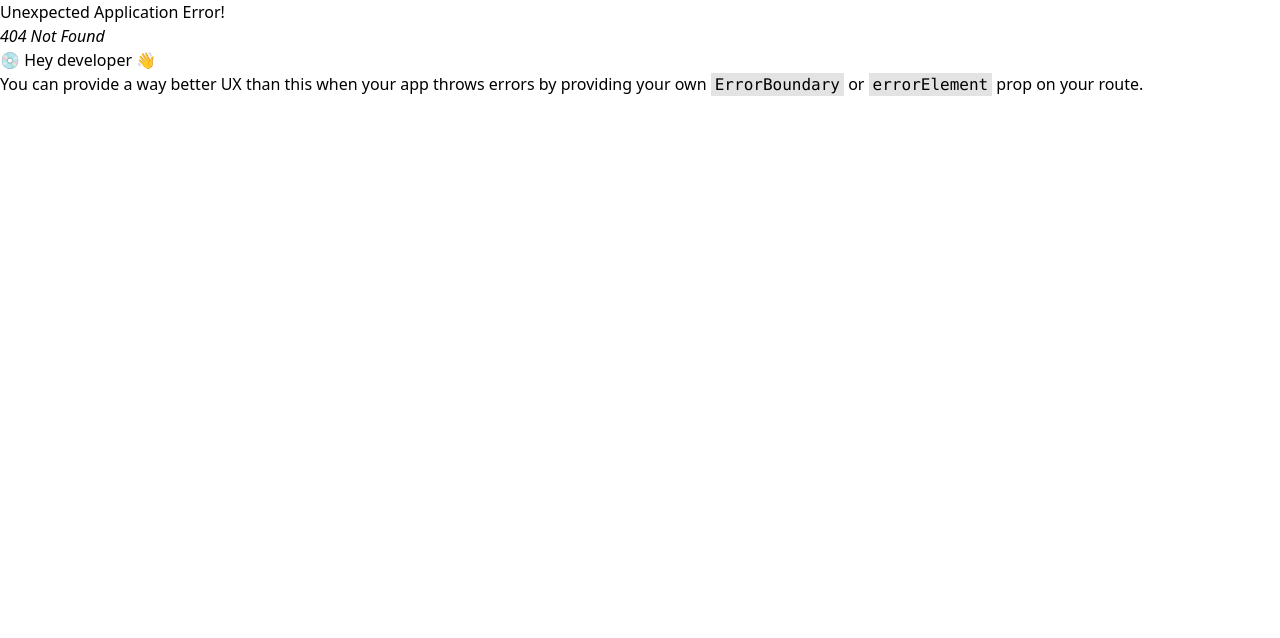
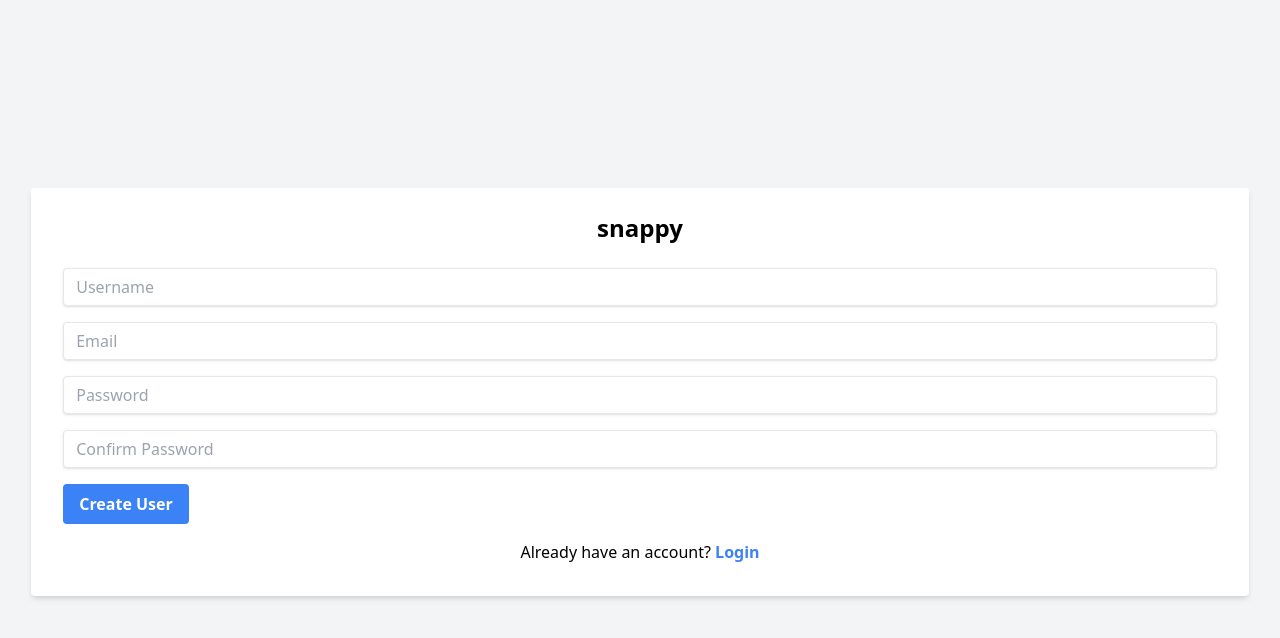
Before and after one commit to Youssef548/chat-app-4, a React (Vite) app in the folder frontEnd/: page /register in a window 1280 px wide. Before the commit this address had no page. Shown: the top 638 px of the page. Built offline with nearby package versions, Linux system fonts and the light colour scheme.

Commit message:
Change structure for Login , register, and new logic for home page rendering

```diff
--- a/frontEnd/package.json
+++ b/frontEnd/package.json
@@ -17,6 +17,7 @@
     "react-dom": "^18.2.0",
     "react-router": "^6.13.0",
     "react-router-dom": "^6.13.0",
+    "react-toastify": "^9.1.3",
     "socket.io": "^4.7.0",
     "socket.io-client": "^4.7.0"
   },
--- a/frontEnd/src/App.jsx
+++ b/frontEnd/src/App.jsx
@@ -1,32 +1,23 @@
-import { RouterProvider } from 'react-router-dom';
+import { BrowserRouter, Routes, Route } from 'react-router-dom';
 
 import PrivateRoute from './utils/PrivateRoute';
 import { createBrowserRouter } from 'react-router-dom';
 
 import { AuthenticationPage, HomePage, authAction } from './pages';
 
-const router = createBrowserRouter([
-  {
-    path: '/',
-    element: <HomePage />,
-    children: [
-      {
-        path: 'auth',
-        element: <AuthenticationPage />,
-        action: authAction,
-      },
-      {
-        path: 'chat',
-        element: <PrivateRoute />,
-      },
-    ],
-  },
-]);
+import Register from './pages/Register';
+import Login from './pages/Login';
 
 function App() {
   return (
     <>
-      <RouterProvider router={router} />
+      <BrowserRouter>
+        <Routes>
+          <Route path='/' element={<HomePage />}></Route>
+          <Route path='/register' element={<Register />} />
+          <Route path='/login' element={<Login />} />
+        </Routes>
+      </BrowserRouter>
     </>
   );
 }
--- a/frontEnd/src/pages/Home.jsx
+++ b/frontEnd/src/pages/Home.jsx
@@ -1,16 +1,19 @@
-import React from 'react';
+import React, { useEffect } from 'react';
+import { useNavigate } from 'react-router-dom';
+import Chat from '../components/app';
+const HomePage = () => {
+  const navigate = useNavigate();
 
-import { Outlet } from 'react-router-dom';
+  useEffect(() => {
+    if (!localStorage.getItem('chat-app-user')) {
+      navigate('/login');
+      console.log('HELLO YA Mo8fl');
+    }
+  }, []);
 
-import { MainNavigation } from '../components';
-
-const HomePage = () => {
   return (
     <>
-      <MainNavigation />
-      <main>
-        <Outlet />
-      </main>
+      <Chat />
     </>
   );
 };
--- /dev/null
+++ b/frontEnd/src/pages/Login.jsx
@@ -0,0 +1,127 @@
+import React, { useState, useEffect } from 'react';
+import { ToastContainer, toast } from 'react-toastify';
+import 'react-toastify/dist/ReactToastify.css';
+import { Link } from 'react-router-dom';
+
+import { loginRoute } from '../utils/APIRoutes';
+
+import { useNavigate } from 'react-router-dom';
+
+import axios from 'axios';
+
+const Login = () => {
+  const [values, setValues] = useState({
+    username: '',
+    password: '',
+  });
+
+  useEffect(() => {
+    if (localStorage.getItem('chat-app-user')) {
+      navigate('/');
+    }
+  }, []);
+
+  const navigate = useNavigate();
+
+  const toastOptions = {
+    position: 'bottom-right',
+    autoClose: 8000,
+    pauseOnHover: true,
+    draggable: true,
+    theme: 'dark',
+  };
+
+  const handleChange = (event) => {
+    setValues({ ...values, [event.target.name]: event.target.value });
+  };
+
+  const handleSubmit = async (e) => {
+    e.preventDefault();
+    const { username, password } = values;
+    if (handleValidation()) {
+      try {
+        const { data } = await axios.post(loginRoute, {
+          username,
+          password,
+        });
+
+        localStorage.setItem('chat-app-user', data);
+
+        navigate('/');
+      } catch (e) {
+        console.log(e);
+        toast.error(e.message);
+      }
+    }
+  };
+
+  const handleValidation = () => {
+    const errors = {};
+
+    const { username, password } = values;
+
+    // Validate username
+    if (username.trim() === '') {
+      errors.username = 'Username is required';
+    }
+
+    // Validate password
+    if (password.length < 6) {
+      errors.password = 'Password must be at least 6 characters long';
+    }
+
+    // Display error toasts
+    if (Object.keys(errors).length > 0) {
+      Object.values(errors).forEach((error) => {
+        toast.error(error, toastOptions);
+      });
+    }
+
+    // Return true if there are no errors
+    return Object.keys(errors).length === 0;
+  };
+
+  return (
+    <div className='flex items-center justify-center min-h-screen bg-gray-100'>
+      <ToastContainer />
+      <form
+        className='bg-white shadow-md rounded px-8 pt-6 pb-8 mb-4'
+        onSubmit={handleSubmit}
+      >
+        <div className='brand mb-6 text-center'>
+          <h1 className='text-2xl font-bold'>snappy</h1>
+        </div>
+        <input
+          className='shadow appearance-none border rounded w-full py-2 px-3 mb-4 leading-tight focus:outline-none focus:shadow-outline'
+          type='text'
+          placeholder='Username'
+          name='username'
+          value={values.username}
+          onChange={handleChange}
+        />
+        <input
+          className='shadow appearance-none border rounded w-full py-2 px-3 mb-4 leading-tight focus:outline-none focus:shadow-outline'
+          type='password'
+          placeholder='Password'
+          name='password'
+          value={values.password}
+          onChange={handleChange}
+        />
+        <button
+          className='bg-blue-500 hover:bg-blue-600 text-white font-bold py-2 px-4 rounded focus:outline-none focus:shadow-outline'
+          type='submit'
+        >
+          Login
+        </button>
+        <span className='block text-center mt-4'>
+          Don't have an account?{' '}
+          <Link to='/register' className='text-blue-500 font-bold'>
+            Register
+          </Link>
+        </span>
+      </form>
+    </div>
+  );
+};
+
+export default Login;
--- /dev/null
+++ b/frontEnd/src/pages/Register.jsx
@@ -0,0 +1,153 @@
+import React, { useState, useEffect } from 'react';
+import { ToastContainer, toast } from 'react-toastify';
+import { Link } from 'react-router-dom';
+import axios from 'axios';
+import 'react-toastify/dist/ReactToastify.css';
+import { registerRoute } from '../utils/APIRoutes';
+
+import { useNavigate } from 'react-router-dom';
+
+const Register = () => {
+  const [values, setValues] = useState({
+    username: '',
+    email: '',
+    password: '',
+    confirmPassword: '',
+  });
+
+  useEffect(() => {
+    if (localStorage.getItem('chat-app-user')) {
+      navigate('/');
+    }
+  }, []);
+
+  const navigate = useNavigate();
+
+  const toastOptions = {
+    position: 'bottom-right',
+    autoClose: 8000,
+    pauseOnHover: true,
+    draggable: true,
+    theme: 'dark',
+  };
+
+  const handleSubmit = async (e) => {
+    e.preventDefault();
+    if (handleValidation()) {
+      const { username, email, password } = values;
+
+      try {
+        const { data } = await axios.post(registerRoute, {
+          username,
+          email,
+          password,
+        });
+
+        navigate('/');
+      } catch (err) {
+        console.log(err);
+        toast.error(err.message, toastOptions);
+      }
+    }
+  };
+
+  const handleChange = (event) => {
+    setValues({ ...values, [event.target.name]: event.target.value });
+  };
+
+  const handleValidation = () => {
+    const errors = {};
+
+    const { username, email, password, confirmPassword } = values;
+
+    // Validate username
+    if (username.trim() === '') {
+      errors.username = 'Username is required';
+    }
+
+    // Validate email
+    if (!/^\S+@\S+\.\S+$/.test(email)) {
+      errors.email = 'Invalid email address';
+    }
+
+    // Validate password
+    if (password.length < 6) {
+      errors.password = 'Password must be at least 6 characters long';
+    }
+
+    // Validate confirmPassword
+    if (confirmPassword !== password) {
+      errors.confirmPassword = 'Passwords do not match';
+    }
+
+    // Display error toasts
+    if (Object.keys(errors).length > 0) {
+      Object.values(errors).forEach((error) => {
+        toast.error(error, toastOptions);
+      });
+    }
+
+    // Return true if there are no errors
+    return Object.keys(errors).length === 0;
+  };
+
+  return (
+    <div className='flex items-center justify-center min-h-screen bg-gray-100'>
+      <ToastContainer />
+      <form
+        className='bg-white shadow-md rounded px-8 pt-6 pb-8 mb-4'
+        onSubmit={handleSubmit}
+      >
+        <div className='brand mb-6 text-center'>
+          <h1 className='text-2xl font-bold'>snappy</h1>
+        </div>
+        <input
+          className='shadow appearance-none border rounded w-full py-2 px-3 mb-4 leading-tight focus:outline-none focus:shadow-outline'
+          type='text'
+          placeholder='Username'
+          name='username'
+          value={values.username}
+          onChange={handleChange}
+        />
+        <input
+          className='shadow appearance-none border rounded w-full py-2 px-3 mb-4 leading-tight focus:outline-none focus:shadow-outline'
+          type='email'
+          placeholder='Email'
+          name='email'
+          value={values.email}
+          onChange={handleChange}
+        />
+        <input
+          className='shadow appearance-none border rounded w-full py-2 px-3 mb-4 leading-tight focus:outline-none focus:shadow-outline'
+          type='password'
+          placeholder='Password'
+          name='password'
+          value={values.password}
+          onChange={handleChange}
+        />
+        <input
+          className='shadow appearance-none border rounded w-full py-2 px-3 mb-4 leading-tight focus:outline-none focus:shadow-outline'
+          type='password'
+          placeholder='Confirm Password'
+          name='confirmPassword'
+          value={values.confirmPassword}
+          onChange={handleChange}
+        />
+        <button
+          className='bg-blue-500 hover:bg-blue-600 text-white font-bold py-2 px-4 rounded focus:outline-none focus:shadow-outline'
+          type='submit'
+        >
+          Create User
+        </button>
+        <span className='block text-center mt-4'>
+          Already have an account?{' '}
+          <Link to='/login' className='text-blue-500 font-bold'>
+            Login
+          </Link>
+        </span>
+      </form>
+    </div>
+  );
+};
+
+export default Register;
--- /dev/null
+++ b/frontEnd/src/utils/APIRoutes.jsx
@@ -0,0 +1,4 @@
+export const host = 'http://localhost:3000';
+export const loginRoute = `${host}/auth/login`;
+export const registerRoute = `${host}/auth/signup`;
+export const validate = `${host}/auth/validate`;
```
Also changed, not shown: 1 other file (tests, documents, lock files or other folders).
